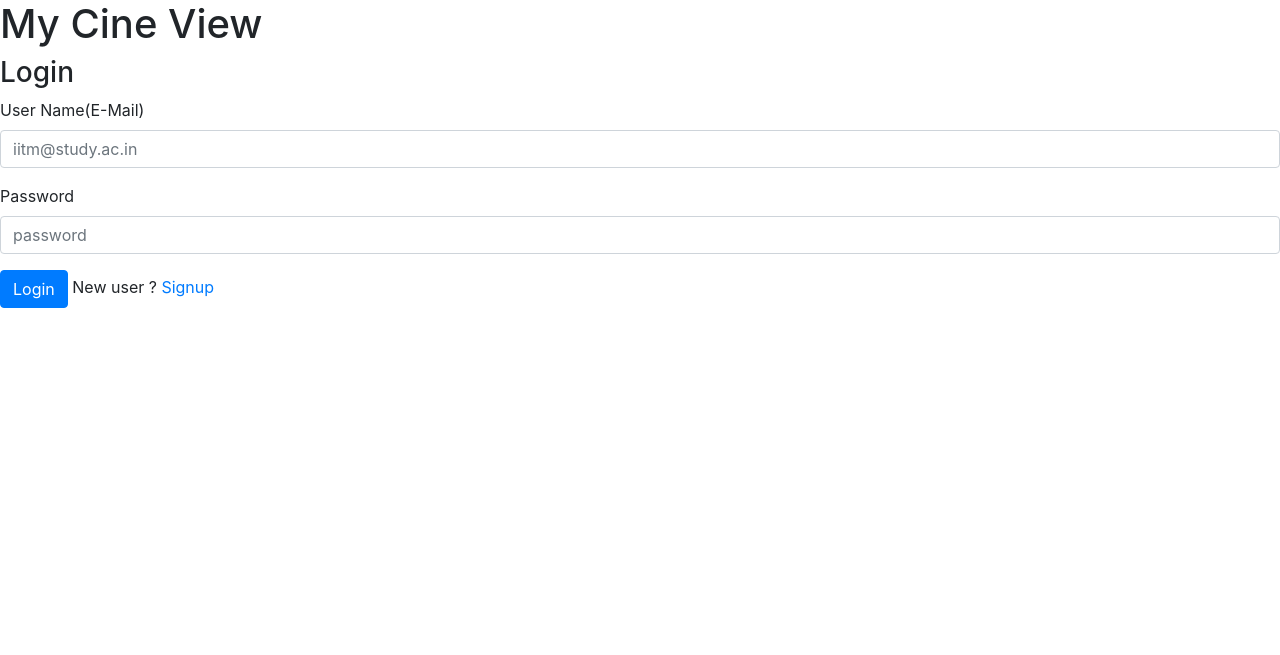
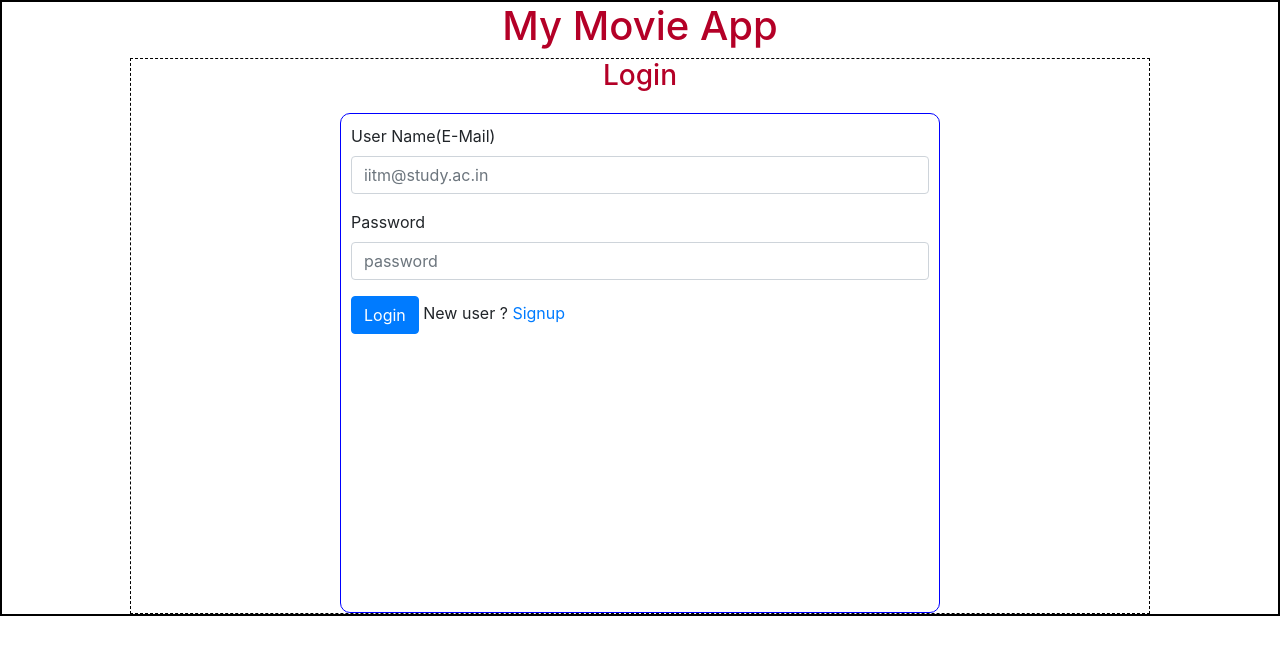
Before and after one commit to 21f1006385/My_Movie_App, a Python web app: template templates/login.html in a window 1280 px wide. Shown: the top 655 px of the page. Run offline with Jinja, Linux system fonts and the light colour scheme; the template is opened without the code that fills it, so the values that code supplies are empty.

Commit message:
simple html file creat

```diff
--- /dev/null
+++ b/static/styles/main.css
@@ -0,0 +1,43 @@
+*{
+    margin:0px;
+}
+
+.my_container{
+    border: 2px solid black
+}
+
+.my_panel{
+    width: 80%;
+    margin: auto;
+    height: auto;
+    border: 1px dashed black;
+}
+
+.input_form{
+    border: 1px solid blue;
+    width: 600px;
+    height: 500px;
+    margin: auto;
+    margin-top: 20px;
+    padding: 10px;
+    border-radius: 10px;
+    font-size: 16px;
+    text-align: justyfy;
+}
+
+.outer_box{
+    border: 1px solid rgb(138,121,4);
+    margin-top: 20px;
+    margin: auto;
+    padding: 10px;
+    border-radius: 10px;
+    margin-bottom: 20px;
+
+}
+
+.center{
+    text-align: center;
+    margin: auto;
+    color: rgb(180, 0, 39);
+
+}
--- a/templates/login.html
+++ b/templates/login.html
@@ -7,7 +7,7 @@
     </head>
     <body>
     <div class="my_container">
-        <div class="center"><h1>My Cine View</h1></div>
+        <div class="center"><h1>My Movie App</h1></div>
         <div class="my_panel">
             <div class="center"><h3> Login </h3></div>
             <div class="input_form">
@@ -23,8 +23,6 @@
                     <button type="button" text-align="center" class="btn btn-primary">Login</button>
                     New user ? <a href ="/templates/signup.html">Signup</a>
                 </div>
-
-
             </div>
         </div>
     </div>
```
